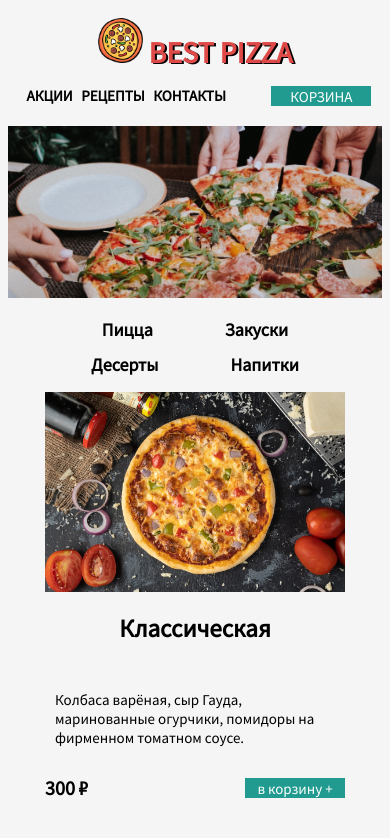
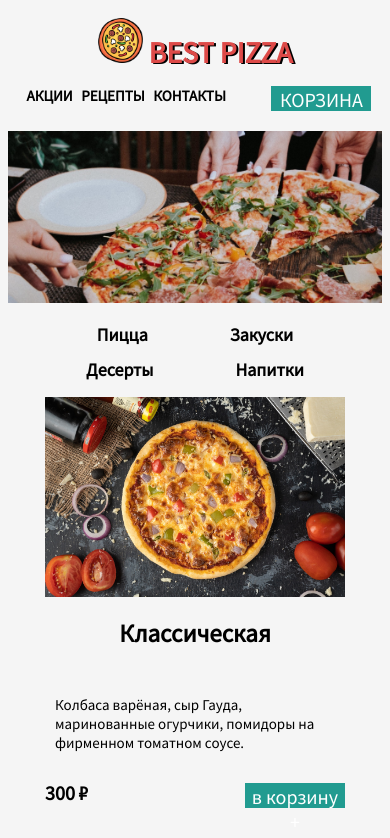
Before and after one commit to tamara-danilova2105/Delivery-Food, a React (Create React App) app: page / in a window 390 px wide. Shown: the top 838 px of the page. Built offline with nearby package versions, Linux system fonts and the light colour scheme.

Commit message:
your message

```diff
--- a/src/App.css
+++ b/src/App.css
@@ -166,7 +166,7 @@ body {
   }
 
   .btnFood {
-    margin: 5px 30px;
+    margin: 5px 35px;
     font-size: 18px;
   }
 
@@ -192,8 +192,8 @@ body {
 
   .btnBasket {
     width: 100px;
-    height: 20px;
-    font-size: 15px;
+    height: 25px;
+    font-size: 20px;
     margin-left: 45px;
   }
 
```
